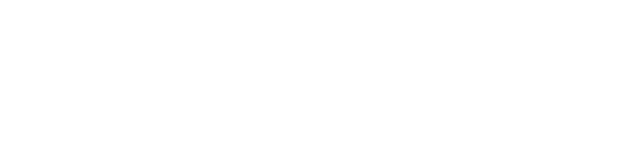
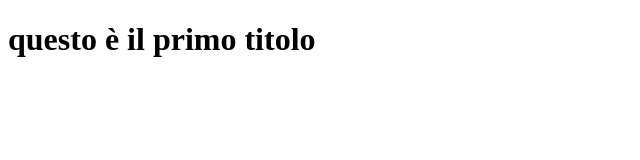
Before and after one commit to Isabella18081996/repo-prova, a plain HTML site: page index.html in a window 1280 px wide. Shown: the whole page, without its empty margins (0-640 px from the left). Drawn offline with Linux system fonts and the light colour scheme.

Commit message:
questo è il primo h1

```diff
--- a/index.html
+++ b/index.html
@@ -7,6 +7,6 @@
     <title>repo prova</title>
 </head>
 <body>
-
+    <h1>questo è il primo titolo</h1>
 </body>
 </html>
```
